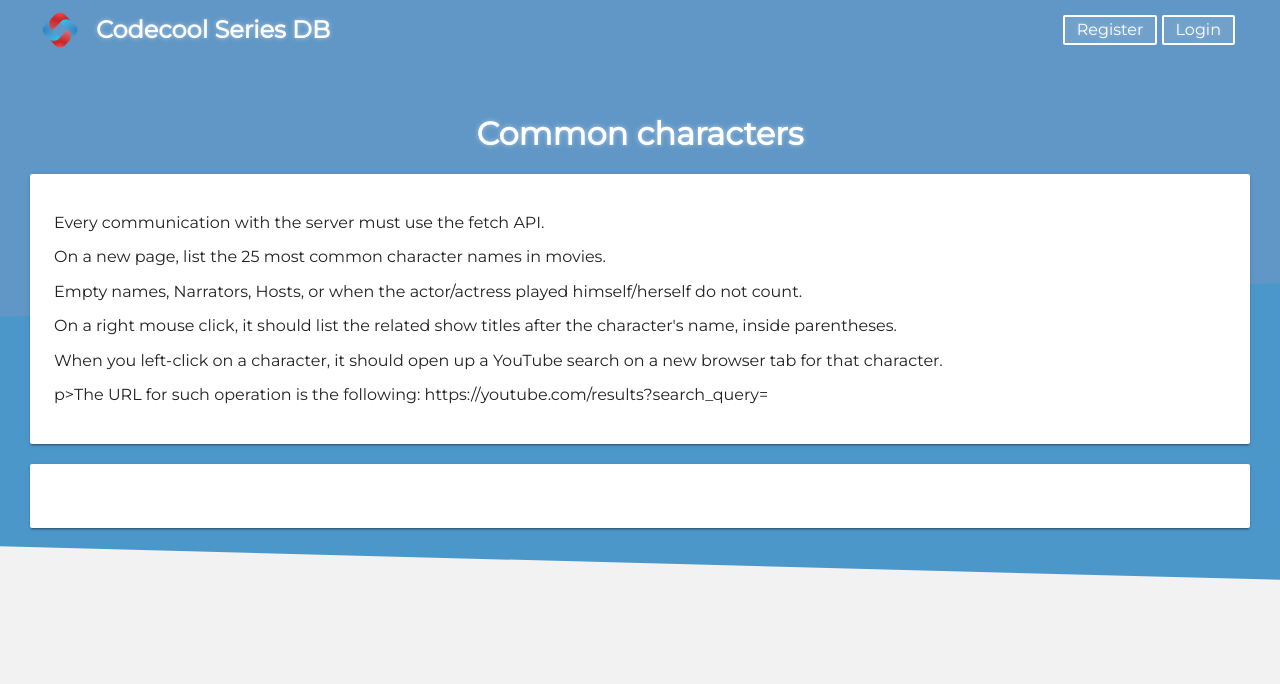
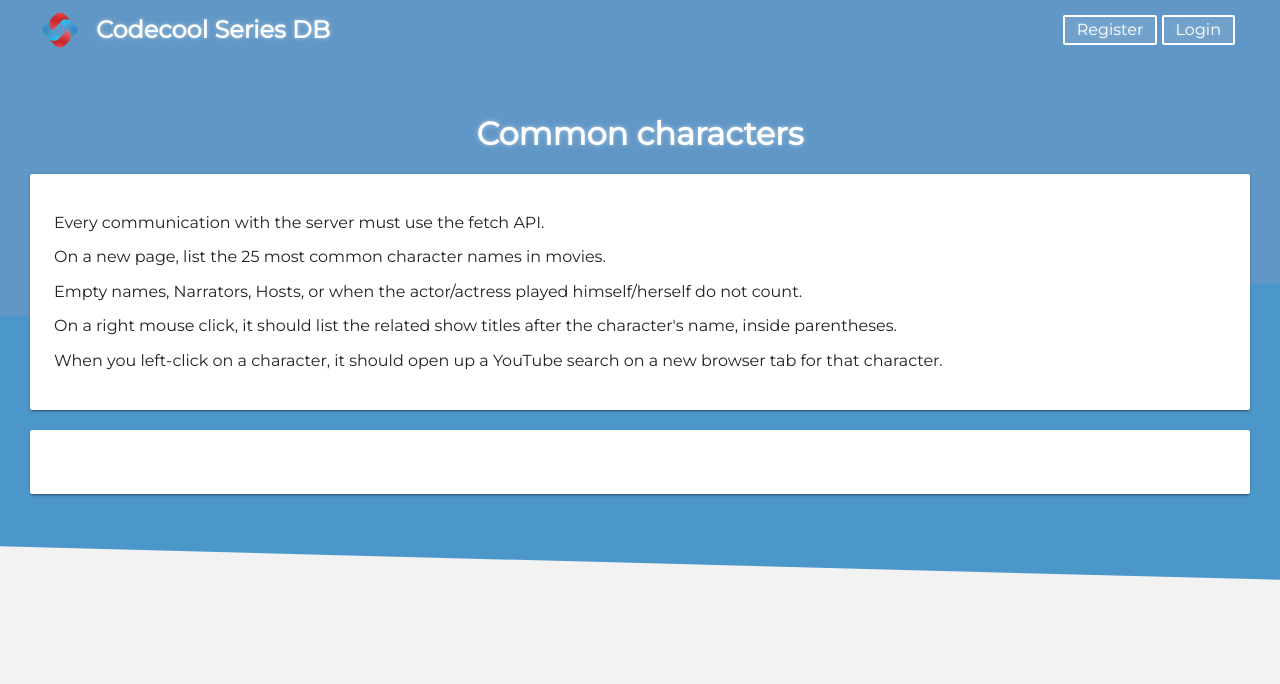
Before and after one commit to zerqatu/codecool-series, a Flask app: template templates/common-characters.html in a window 1280 px wide. Shown: the top 684 px of the page. Run offline with Flask 2, Linux system fonts and the light colour scheme; the template is opened without the code that fills it, so the values that code supplies are empty.

Commit message:
Remove unneccessary line in description of 'common characters'

```diff
--- a/templates/common-characters.html
+++ b/templates/common-characters.html
@@ -8,8 +8,6 @@
             <p>Empty names, Narrators, Hosts, or when the actor/actress played himself/herself do not count.</p>
             <p>On a right mouse click, it should list the related show titles after the character's name, inside parentheses.</p>
             <p>When you left-click on a character, it should open up a YouTube search on a new browser tab for that character.</p>
-            p>The URL for such operation is the following:
-https://youtube.com/results?search_query=<character+name></p>
         </div>
         <div class="card">
             <ul>
```
